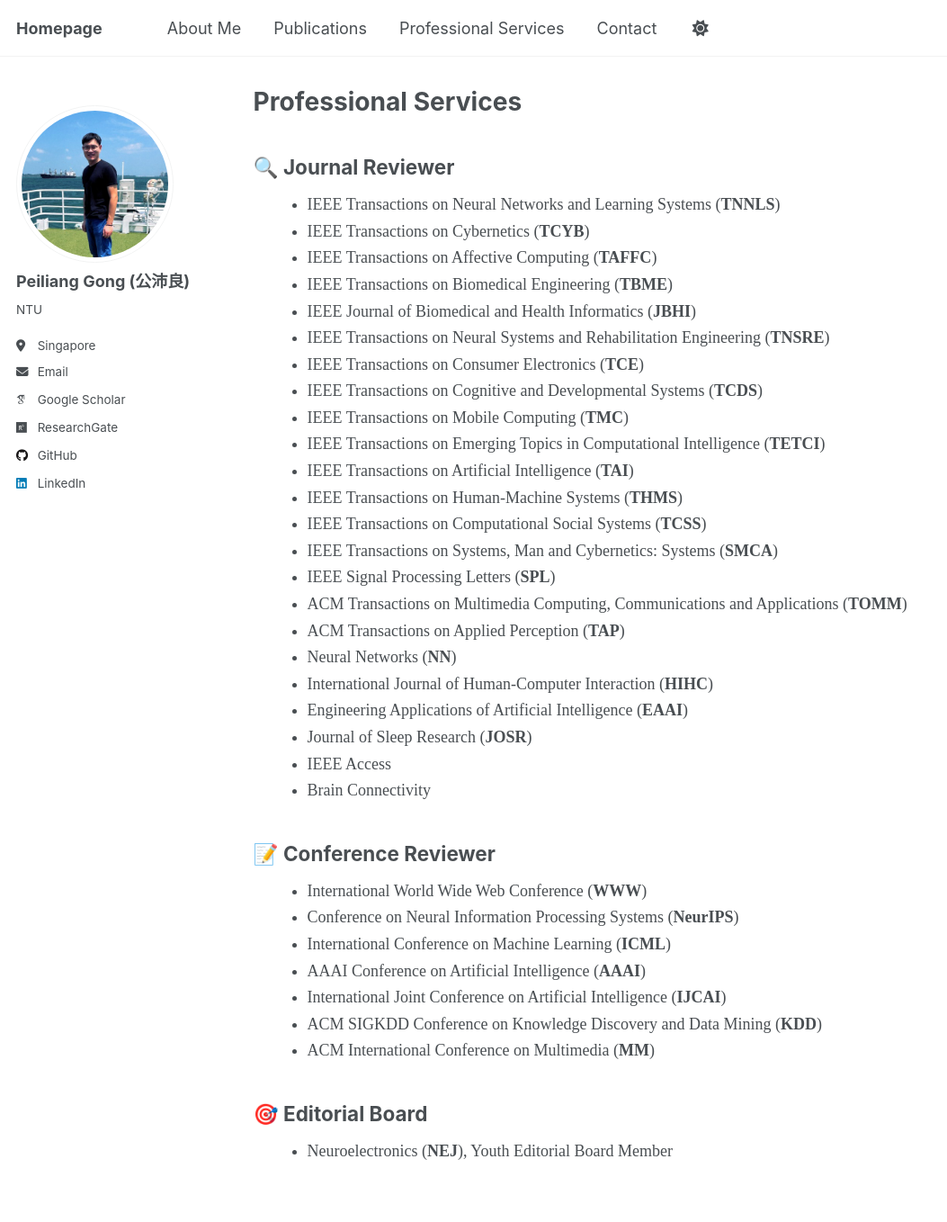
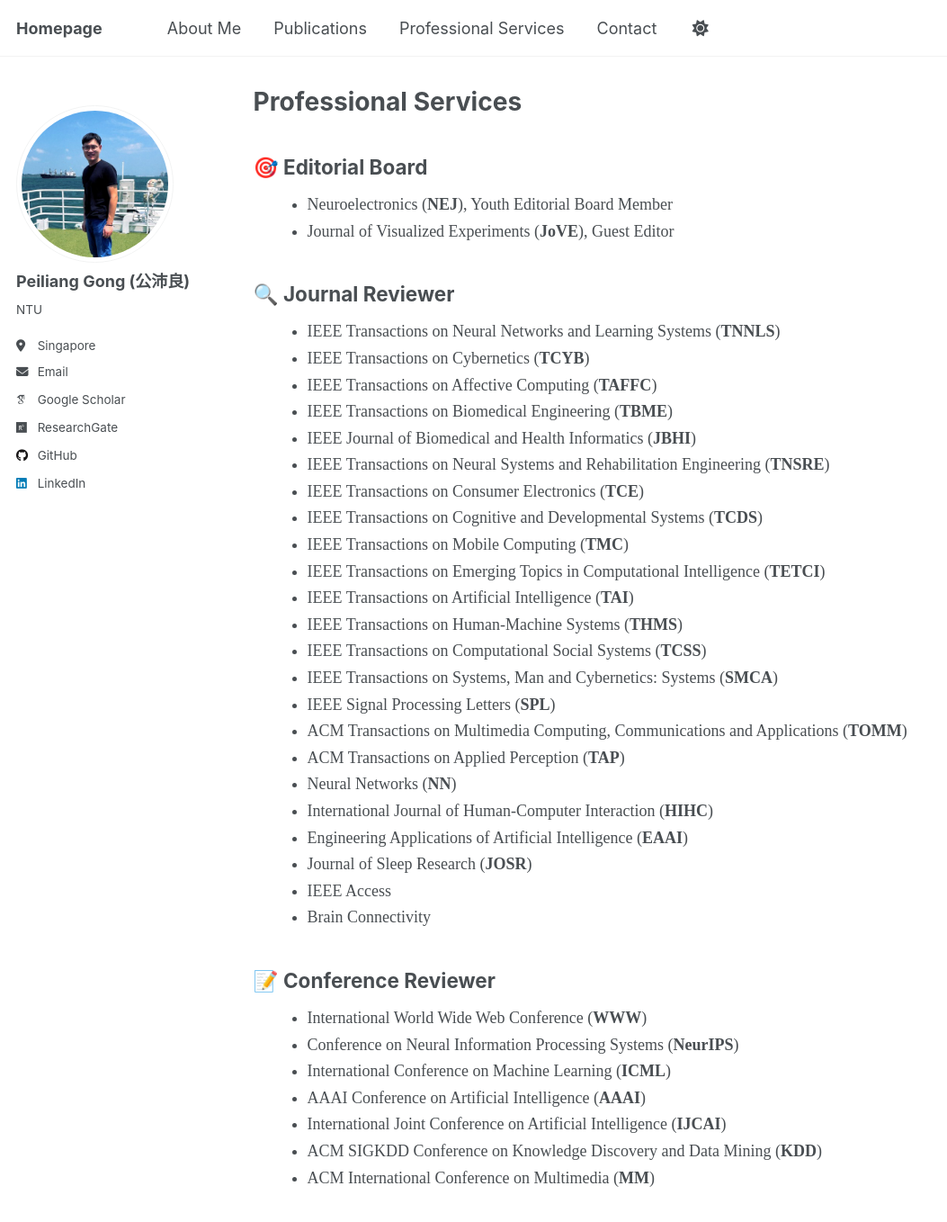
Before and after one commit to Tokenmw/Tokenmw.github.io, a Jekyll site: the page built from _pages/services.md, in a window 1280 px wide and 1400 px high. Shown: the top 1358 px of the window at 90% size, without its empty margins (0-1053 px from the left). Built offline with Jekyll 4.4.1, drawn with Linux system fonts in a browser that asks for light colours; some web fonts are replaced.

Commit message:
Update services.md

```diff
--- a/_pages/services.md
+++ b/_pages/services.md
@@ -6,6 +6,12 @@
 ---
 
 <div style="font-family: 'Times New Roman', serif; text-align: justify;">
+
+<h2>🎯 Editorial Board</h2>
+<ul style="list-style-type: disc; margin-left: 20px; line-height: 1.2;">
+  <li style="margin-bottom: 8px;">Neuroelectronics (<strong>NEJ</strong>), Youth Editorial Board Member</li>
+  <li style="margin-bottom: 8px;">Journal of Visualized Experiments (<strong>JoVE</strong>), Guest Editor</li>
+</ul>
 
 <h2>🔍 Journal Reviewer</h2>
 <ul style="list-style-type: disc; margin-left: 20px; line-height: 1.2;">
@@ -45,11 +51,6 @@
   <li style="margin-bottom: 8px;">ACM International Conference on Multimedia (<strong>MM</strong>)</li>
 </ul>
 
-<h2>🎯 Editorial Board</h2>
-<ul style="list-style-type: disc; margin-left: 20px; line-height: 1.2;">
-  <li style="margin-bottom: 8px;">Neuroelectronics (<strong>NEJ</strong>), Youth Editorial Board Member</li>
-</ul>
-
 <!--
 <h2>🎓 Academic Activities</h2>
 <ul style="list-style-type: disc; margin-left: 20px; line-height: 1.4;">
```
